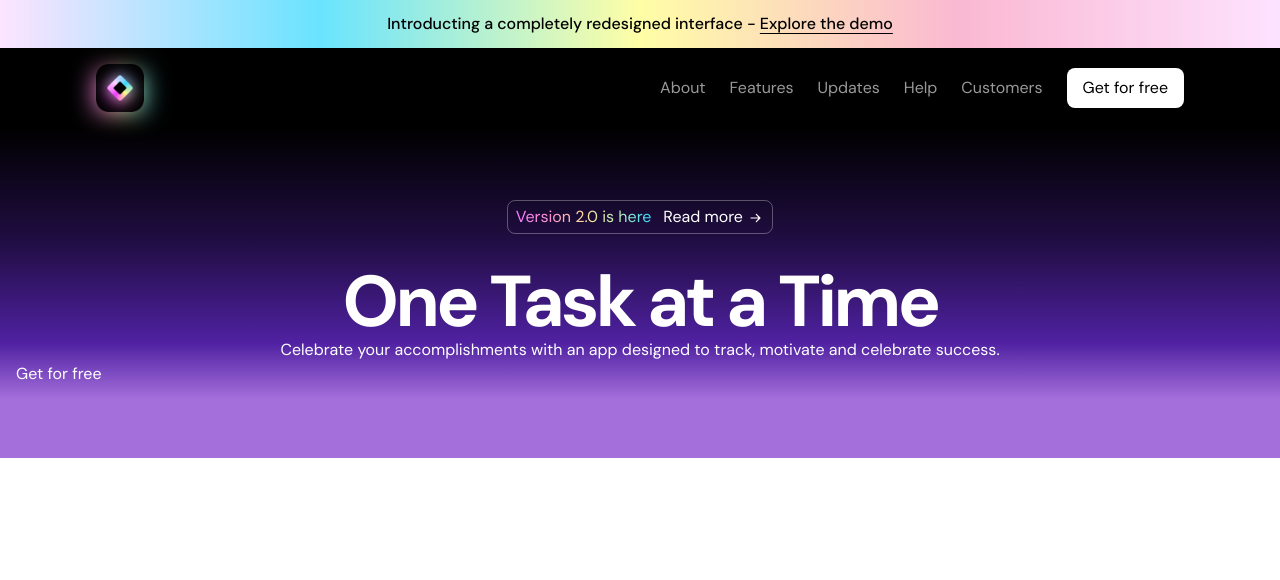
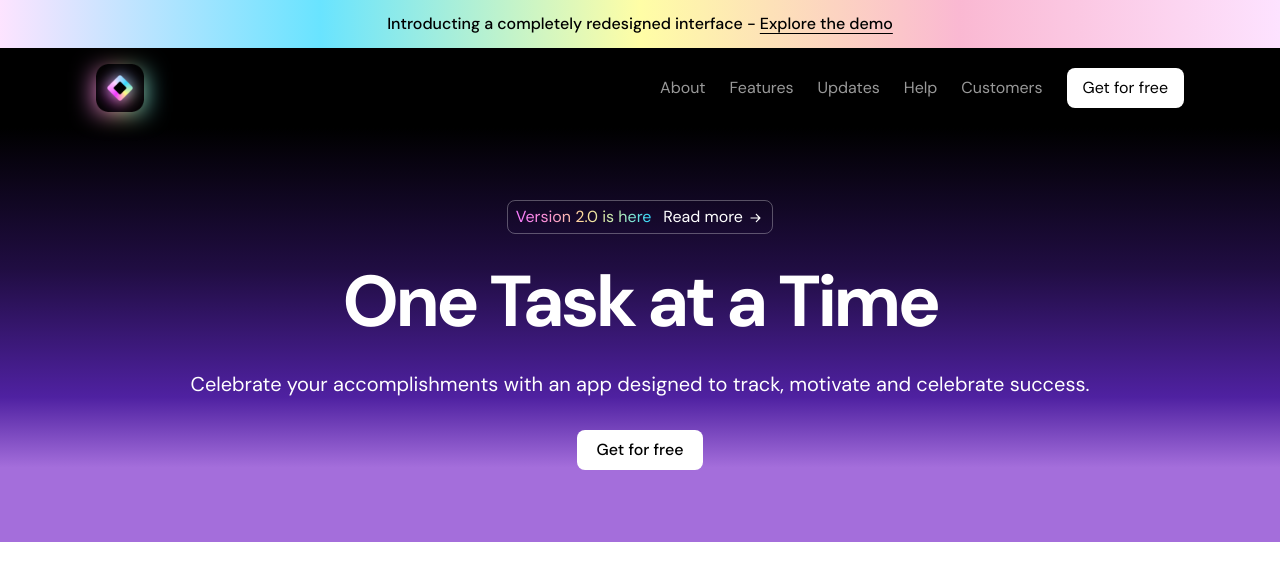
Before and after one commit to onitsuji/dark-saas-landing, a Next.js app: page / in a window 1280 px wide. Shown: the top 580 px of the page. Built offline with nearby package versions, Linux system fonts and the light colour scheme.

Commit message:
hero content button styling

```diff
--- a/components/hero.tsx
+++ b/components/hero.tsx
@@ -20,11 +20,15 @@ export const Hero = () => {
         <h1 className="text-7xl font-bold tracking-tighter text-center mt-8">
           One Task at a Time
         </h1>
-        <p className="text-center ">
+        <p className="text-center text-xl mt-8">
           Celebrate your accomplishments with an app designed to track, motivate
           and celebrate success.
         </p>
-        <button>Get for free</button>
+        <div className="flex justify-center mt-8">
+          <button className="bg-white text-black py-2 px-5 rounded-lg font-medium">
+            Get for free
+          </button>
+        </div>
       </div>
     </div>
   );
```
